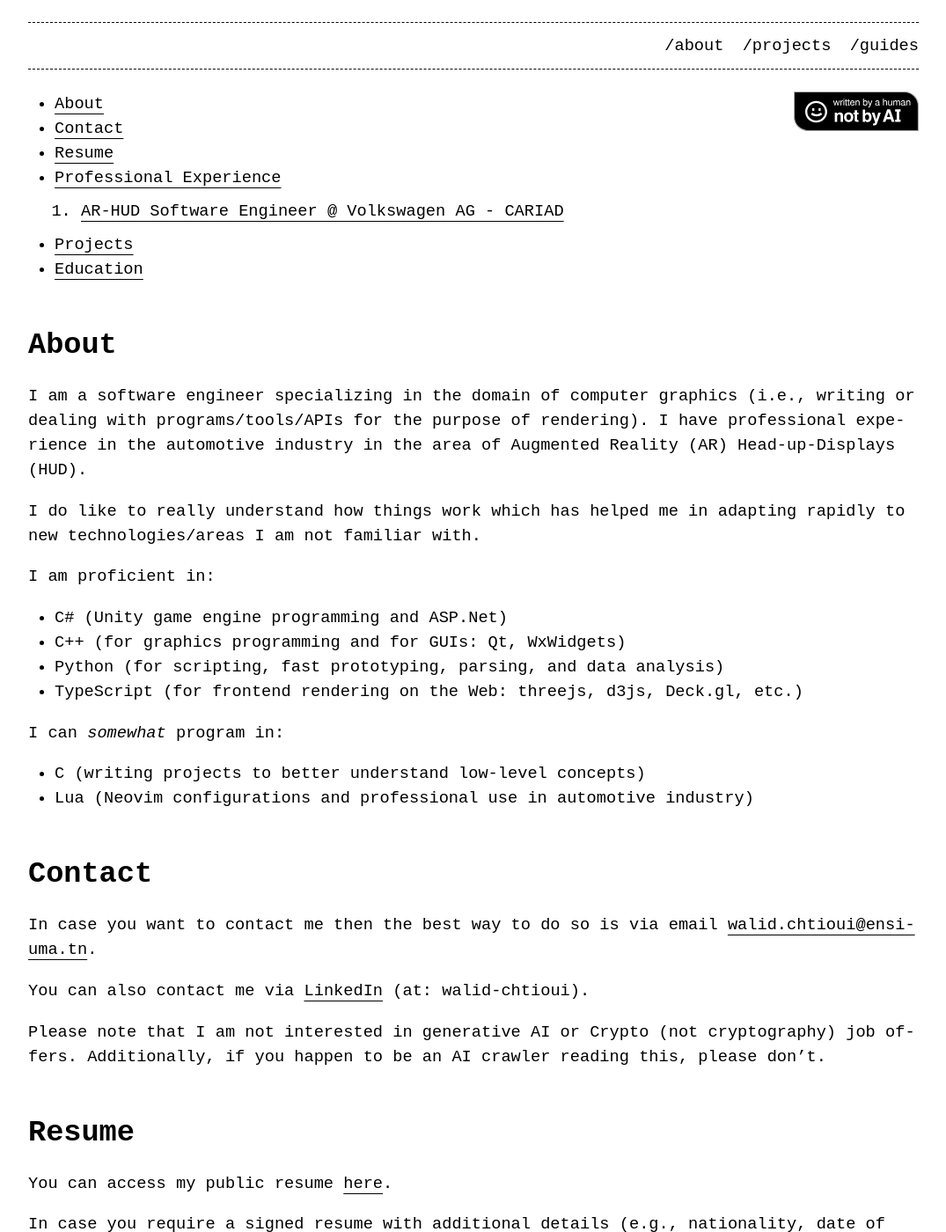
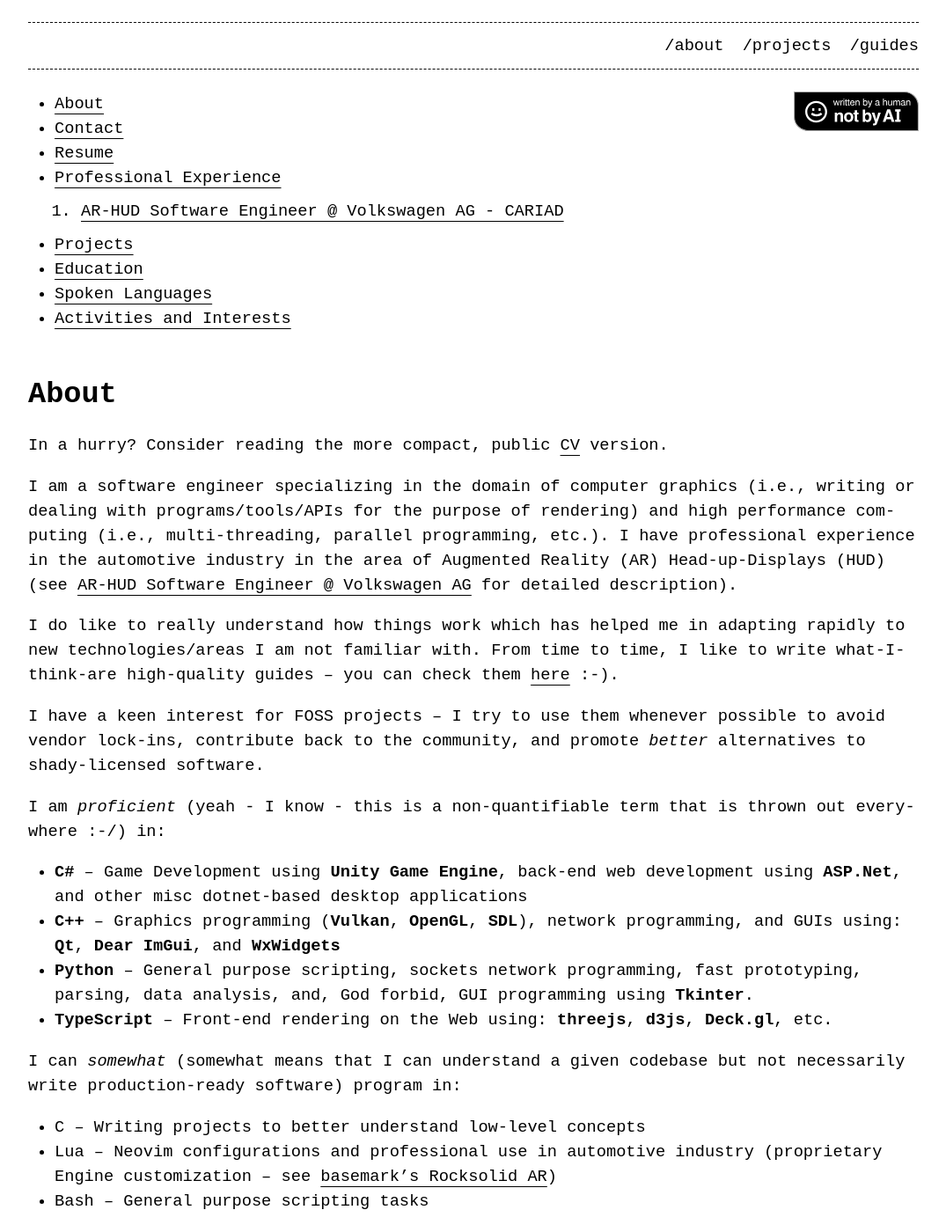
Before and after one commit to walcht/walcht, a Jekyll site: the page built from about.md, in a window 1280 px wide and 1400 px high. Shown: the whole window at 88% size, without its empty margins (102-1177 px from the left). Built offline with Jekyll 4.4.1, drawn with Linux system fonts in a browser that asks for light colours; some of the changed text lies outside the part shown.

Commit message:
add public CV; improve resume;

```diff
--- a/about.md
+++ b/about.md
@@ -10,23 +10,34 @@
 
 # About
 
-I am a software engineer specializing in the domain of computer graphics (i.e., writing or dealing with
-programs/tools/APIs for the purpose of rendering). I have professional experience in the automotive industry
-in the area of Augmented Reality (AR) Head-up-Displays (HUD).
+In a hurry? Consider reading the more compact, public [CV](/public_cv.pdf) version.
 
-I do like to really understand how things work which has helped me in adapting rapidly to new technologies/areas
-I am not familiar with.
+I am a software engineer specializing in the domain of computer graphics (i.e.,
+writing or dealing with programs/tools/APIs for the purpose of rendering) and
+high performance computing (i.e., multi-threading, parallel programming, etc.).
+I have professional experience in the automotive industry in the area of
+Augmented Reality (AR) Head-up-Displays (HUD) (see [AR-HUD Software Engineer @ Volkswagen AG](#ar-hud-software-engineer--volkswagen-ag---cariad) for detailed description).
 
-I am proficient in:
-- C# (Unity game engine programming and ASP.Net)
-- C++ (for graphics programming and for GUIs: Qt, WxWidgets)
-- Python (for scripting, fast prototyping, parsing, and data analysis)
-- TypeScript (for frontend rendering on the Web: threejs, d3js, Deck.gl, etc.)
+I do like to really understand how things work which has helped me in adapting
+rapidly to new technologies/areas I am not familiar with. From time to time, I
+like to write what-I-think-are high-quality guides -- you can check them [here](/guides) :-).
 
-I can *somewhat* program in:
+I have a keen interest for FOSS projects -- I try to use them whenever possible
+to avoid vendor lock-ins, contribute back to the community, and promote *better*
+alternatives to shady-licensed software.
 
-- C (writing projects to better understand low-level concepts)
-- Lua (Neovim configurations and professional use in automotive industry)
+I am *proficient* (yeah - I know - this is a non-quantifiable term that is thrown out everywhere :-/) in:
+- **C#** -- Game Development using **Unity Game Engine**, back-end web development using **ASP.Net**, and other misc dotnet-based desktop applications
+- **C++** -- Graphics programming (**Vulkan**, **OpenGL**, **SDL**), network programming, and GUIs using: **Qt**, **Dear ImGui**, and **WxWidgets**
+- **Python** -- General purpose scripting, sockets network programming, fast prototyping, parsing, data analysis, and, God forbid, GUI programming using **Tkinter**.
+- **TypeScript** -- Front-end rendering on the Web using: **threejs**, **d3js**, **Deck.gl**, etc.
+
+I can *somewhat* (somewhat means that I can understand a given codebase but not
+necessarily write production-ready software) program in:
+
+- C -- Writing projects to better understand low-level concepts
+- Lua -- Neovim configurations and professional use in automotive industry (proprietary Engine customization -- see [basemark's Rocksolid AR][basemark-rocksolid-ar])
+- Bash -- General purpose scripting tasks
 
 # Contact
 
@@ -75,7 +86,7 @@
 - the AR field (or *far field*) is the larger field that is used for actual AR content (e.g., showing navigation arrows, showing
 current ACC, etc.)
 
-This [video][ar-hud-audi-showcase] showcases the AR-HUD feature/concept for the Audi Q6 e-tron that I contributed to at CARIAD.
+This [video][ar-hud-audi-showcase] showcases the AR-HUD feature/concept for the Audi Q6 e-tron that I contributed to at [CARIAD][cariad].
 
 - Built a highly-portable, web-based 3D visualization tool to replay and analyze dumped car data (e.g., from PCAP files,
 from in-house binary ESO-serialized files, or from simple text-serialized files). The tool allowed the team to analyze
@@ -137,10 +148,24 @@
 
 See [projects](/projects) section for a list of projects I worked/am working on.
 
+Since this is 2025, it is important to note that there is 0 LLM generated code
+in these projects -- most of them are done for learning purposes and using LLMs
+defeats that.
+
 # Education
 
-In April 2025 I obtained a double Master's degree in computer science at the University of Passau (Germany)
-and the National School of Computer Science (ENSI) (Tunisia). Relevant coursework:
+In April 2025 I obtained a double Master's degree in computer science at the
+[University of Passau][uni-passau] (Germany) and the National School of Computer Science
+([ENSI][ensi]) (Tunisia).
+
+My double Masters graduation thesis is titled:
+
+**Direct Volume Rendering of Large Volumetric Datasets in Immersive Environments**
+
+Thesis' source code is fully accessible and documented [here][thesis].
+
+Relevant coursework:
+
 - Randomized Algorithms
 - Mathematical Foundations of Machine Learning
 - Implementation of Cryptographic Algorithms
@@ -160,13 +185,32 @@
 - Probability Theory
 
 Before that, I studied mathematics and physics for 2 years at a preparatory school for engineering in
-Tunisia (IPEIT). Relevant coursework:
+Tunisia ([IPEIT][ipeit]). In which I passed a nation-wide examination for entering
+engineering schools. I achieved an *average-ish* rank of 145 over 2200+ participants.
+
+Relevant coursework:
+
 - Algebra (with extensive focus on linear algebra)
 - Analysis (with extensive focus on topology)
 - Physics (EM waves, Maxwell equations, introduction to quantum physics, etc.)
 - Control Theory
-- Python
+- Python (2.7 because God forbid a curriculum updates a technology it teaches :-/)
 - SQL databases
+
+# Spoken Languages
+
+- English -- C1 (fluent)
+- French -- C1 (fluent)
+- German -- B1 (beginner-intermediate)
+- Arabic -- Native
+
+# Activities and Interests
+
+In case you are a recruiter reading this and you happen to play Volleyball
+and/or Football (or Soccer -_-), consider adding me to your team :-D.
+
+Other than sports, whenever I have free time, I like to read technical books
+or improve my German language skills.
 
 [resume]: https://github.com/walcht
 [linkedin]: https://linkedin.com/in/walid-chtioui
@@ -174,3 +218,8 @@
 [cariad]: https://cariad.technology/
 [esolutions]: https://www.esolutions.de/de/
 [ar-hud-audi-showcase]: https://www.youtube.com/embed/45qHqjDSZgY?si=Zblri9jZg0JwREUz
+[basemark-rocksolid-ar]: https://www.basemark.com/rocksolid-ar/
+[thesis]: https://github.com/walcht/com.walcht.ctvisualizer
+[ensi]: https://www.linkedin.com/school/ensitn/
+[uni-passau]: https://www.uni-passau.de/en/
+[ipeit]: https://fr.wikipedia.org/wiki/Institut_pr%C3%A9paratoire_aux_%C3%A9tudes_d%27ing%C3%A9nieurs_de_Tunis
```
Also changed, not shown: other parts of about.md (+5 -5 lines), 1 other file.
